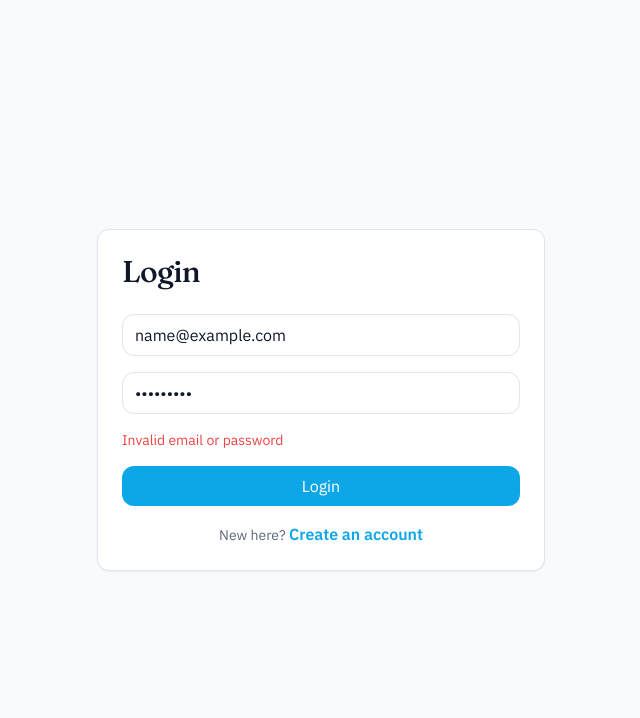
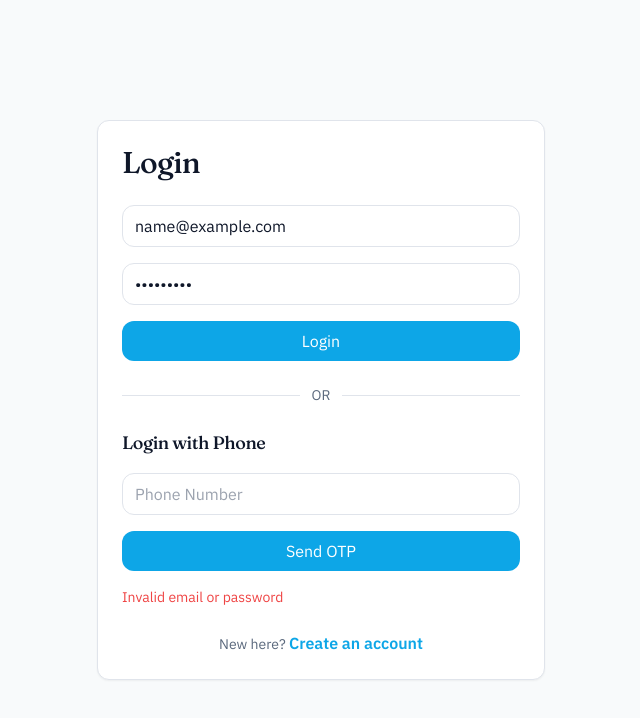
Before and after one commit to Ditsy111/bank-app, a React (Vite) app: page /login in a window 1280 px wide. Both pictures are taken after typing "name@example.com", "Sample123" into the empty fields and a click on the button "Login". Shown: the top 718 px of the page, without its empty margins (319-959 px from the left). Built offline with nearby package versions, Linux system fonts and the light colour scheme; no server answers.

Commit message:
new code

```diff
--- a/src/api/authApi.ts
+++ b/src/api/authApi.ts
@@ -9,15 +9,53 @@ export type LoginResponse = {
   message: string;
 };
 
+
+// =========================
+// OTP REQUEST
+// =========================
+
+export async function requestOtp(
+  phoneNumber: string,
+  purpose: string
+): Promise<string> {
+
+  const res = await fetch(`${BASE_URL}/otp/request`, {
+    method: "POST",
+
+    headers: {
+      "Content-Type": "application/json"
+    },
+
+    body: JSON.stringify({
+      phoneNumber,
+      purpose
+    })
+  });
+
+  if (!res.ok) {
+    throw new Error("OTP request failed");
+  }
+
+  return res.text();
+}
+
+
+// =========================
+// PASSWORD LOGIN
+// =========================
+
 export async function loginApi(
   email: string,
   password: string
-) : Promise<AuthResponse>{
+): Promise<AuthResponse> {
+
   const res = await fetch(`${BASE_URL}/login`, {
     method: "POST",
+
     headers: {
       "Content-Type": "application/json"
     },
+
     body: JSON.stringify({
       email,
       password
@@ -28,8 +66,13 @@ export async function loginApi(
     throw new Error("Login failed");
   }
 
-  return res.json();
+  return res.json();   //this takes email and password as input and returns accessToken and refreshToken as output
 }
+
+
+// =========================
+// OTP VERIFY
+// =========================
 
 export async function verifyOtpApi(
   phoneNumber: string,
@@ -58,19 +101,26 @@ export async function verifyOtpApi(
   return res.json();
 }
 
+
+// =========================
+// REGISTER
+// =========================
+
 export async function registerApi(
   email: string,
   password: string,
   firstName: string,
   lastName: string,
   phoneNumber: string
+): Promise<string> {
 
-) : Promise<string> {
   const res = await fetch(`${BASE_URL}/register`, {
     method: "POST",
+
     headers: {
       "Content-Type": "application/json"
     },
+
     body: JSON.stringify({
       email,
       password,
@@ -87,6 +137,10 @@ export async function registerApi(
   return res.text();
 }
 
+
+// =========================
+// REFRESH TOKEN
+// =========================
 
 export async function refreshApi(
   refreshToken: string
@@ -111,13 +165,16 @@ export async function refreshApi(
   return res.json();
 }
 
+
+// =========================
+// LOGOUT
+// =========================
+
 export async function logoutApi(
   refreshToken: string
 ): Promise<void> {
 
-    const res = await fetch(
-        `${BASE_URL}/logout`,
-        {
+  const res = await fetch(`${BASE_URL}/logout`, {
     method: "POST",
 
     headers: {
@@ -127,8 +184,7 @@ export async function logoutApi(
     body: JSON.stringify({
       refreshToken
     })
-        }
-    );
+  });
 
   if (!res.ok) {
     throw new Error("Logout failed");
--- a/src/context/AuthContext.tsx
+++ b/src/context/AuthContext.tsx
@@ -1,8 +1,9 @@
 import { fetchCurrentUser } from "../api/userApi";
 import { createContext, useContext, useState, useEffect } from "react";
 import { jwtDecode } from "jwt-decode";
-import { refreshApi } from "../api/authApi";
+import { refreshApi, verifyOtpApi } from "../api/authApi";
 import { logoutApi } from "../api/authApi";
+
 
 type AuthContextType = {
   token: string | null;
@@ -13,6 +14,8 @@ type AuthContextType = {
   login: (token: string, refreshToken: string) => Promise<void>;
 
   logout: () => Promise<void>;
+
+  verifyOtp: (phoneNumber: string, otp: string, purpose: string) => Promise<void>;
 
   updateUser: (user: CurrentUser) => void;
 
@@ -87,6 +90,29 @@ export function AuthProvider({ children }: { children: React.ReactNode }) {
       console.error("Failed to load current user", error);
     }
   }
+
+  // =====================================================
+  // verify Otp
+  // =====================================================
+
+
+  async function verifyOtp(
+  phoneNumber: string,
+  otp: string,
+  purpose: string
+) {
+
+  const response = await verifyOtpApi(
+    phoneNumber,
+    otp,
+    purpose
+  );
+
+  await login(
+    response.accessToken,
+    response.refreshToken
+  );
+}
 
 
   // =====================================================
@@ -427,6 +453,7 @@ useEffect(() => {
       value={{
         token,
         refreshToken,
+        verifyOtp,
         user,
         login,
         logout,
--- a/src/pages/LoginPage.tsx
+++ b/src/pages/LoginPage.tsx
@@ -1,5 +1,8 @@
 import { useState } from "react";
-import { loginApi } from "../api/authApi";
+import {
+  loginApi,
+  requestOtp
+} from "../api/authApi";
 import { useAuth } from "../context/AuthContext";
 import { Link, useNavigate } from "react-router-dom";
 import { useBank } from "../context/BankContext";
@@ -8,18 +11,35 @@ export default function LoginPage() {
 
   const navigate = useNavigate();
 
-  const { login } = useAuth();
+  const { login, verifyOtp } = useAuth();
 
-  const {refreshData} = useBank();
+  const { refreshData } = useBank();
 
-  const [email, setEmail] =
-    useState("");
+  // =========================
+  // EMAIL + PASSWORD
+  // =========================
 
-  const [password, setPassword] =
-    useState("");
+  const [email, setEmail] = useState("");
+  const [password, setPassword] = useState("");
 
-  const [error, setError] =
-    useState("");
+  // =========================
+  // PHONE + OTP
+  // =========================
+
+  const [phoneNumber, setPhoneNumber] = useState("");
+  const [otp, setOtp] = useState("");
+
+  const [otpSent, setOtpSent] = useState(false);
+
+  // =========================
+  // ERROR
+  // =========================
+
+  const [error, setError] = useState("");
+
+  // =========================
+  // EMAIL/PASSWORD LOGIN
+  // =========================
 
   async function handleLogin(
     e: React.FormEvent
@@ -27,9 +47,11 @@ export default function LoginPage() {
 
     e.preventDefault();
 
+    setError("");
+
     try {
 
-      const response =await loginApi(
+      const response = await loginApi(
         email,
         password
       );
@@ -48,10 +70,67 @@ export default function LoginPage() {
       setError(
         "Invalid email or password"
       );
+
+    }
+  }
+
+  // =========================
+  // REQUEST OTP
+  // =========================
+
+  async function handleRequestOtp() {
+
+    setError("");
+
+    try {
+
+      await requestOtp(
+        phoneNumber,
+        "LOGIN"
+      );
+
+      setOtpSent(true);
+
+    } catch {
+
+      setError(
+        "Failed to send OTP"
+      );
+
+    }
+  }
+
+  // =========================
+  // VERIFY OTP
+  // =========================
+
+  async function handleVerifyOtp() {
+
+    setError("");
+
+    try {
+
+      await verifyOtp(
+        phoneNumber,
+        otp,
+        "LOGIN"
+      );
+
+      await refreshData();
+
+      navigate("/");
+
+    } catch {
+
+      setError(
+        "Invalid OTP"
+      );
+
     }
   }
 
   return (
+
     <div className="min-h-screen flex items-center justify-center bg-background">
 
       <div className="w-full max-w-md bg-card border border-border rounded-xl p-6 shadow-sm">
@@ -59,6 +138,11 @@ export default function LoginPage() {
         <h1 className="text-3xl font-bold mb-6">
           Login
         </h1>
+
+
+        {/* ================================= */}
+        {/* EMAIL + PASSWORD LOGIN */}
+        {/* ================================= */}
 
         <form
           onSubmit={handleLogin}
@@ -80,18 +164,10 @@ export default function LoginPage() {
             placeholder="Password"
             value={password}
             onChange={(e) =>
-              setPassword(
-                e.target.value
-              )
+              setPassword(e.target.value)
             }
             className="w-full border border-border rounded-lg px-3 py-2"
           />
-
-          {error && (
-            <div className="text-red-500 text-sm">
-              {error}
-            </div>
-          )}
 
           <button
             type="submit"
@@ -100,19 +176,123 @@ export default function LoginPage() {
             Login
           </button>
 
-          <div className="text-center mt-4">
+        </form>
+
+
+        {/* ================================= */}
+        {/* OR */}
+        {/* ================================= */}
+
+        <div className="flex items-center gap-3 my-6">
+
+          <div className="flex-1 border-t border-border" />
+
+          <span className="text-sm text-muted-foreground">
+            OR
+          </span>
+
+          <div className="flex-1 border-t border-border" />
+
+        </div>
+
+
+        {/* ================================= */}
+        {/* PHONE + OTP LOGIN */}
+        {/* ================================= */}
+
+        <div className="space-y-4">
+
+          <h2 className="text-lg font-semibold">
+            Login with Phone
+          </h2>
+
+
+          <input
+            type="tel"
+            placeholder="Phone Number"
+            value={phoneNumber}
+            onChange={(e) =>
+              setPhoneNumber(e.target.value)
+            }
+            className="w-full border border-border rounded-lg px-3 py-2"
+          />
+
+
+          {!otpSent && (
+
+            <button
+              type="button"
+              onClick={handleRequestOtp}
+              className="w-full bg-primary text-white py-2 rounded-lg"
+            >
+              Send OTP
+            </button>
+
+          )}
+
+
+          {otpSent && (
+
+            <>
+
+              <input
+                type="text"
+                placeholder="Enter OTP"
+                value={otp}
+                onChange={(e) =>
+                  setOtp(e.target.value)
+                }
+                className="w-full border border-border rounded-lg px-3 py-2"
+              />
+
+
+              <button
+                type="button"
+                onClick={handleVerifyOtp}
+                className="w-full bg-primary text-white py-2 rounded-lg"
+              >
+                Verify OTP
+              </button>
+
+            </>
+
+          )}
+
+        </div>
+
+
+        {/* ================================= */}
+        {/* ERROR */}
+        {/* ================================= */}
+
+        {error && (
+
+          <div className="text-red-500 text-sm mt-4">
+            {error}
+          </div>
+
+        )}
+
+
+        {/* ================================= */}
+        {/* REGISTER */}
+        {/* ================================= */}
+
+        <div className="text-center mt-6">
+
           <span className="text-sm text-muted-foreground">
             New here?{" "}
           </span>
 
           <Link
             to="/register"
-              className="text-primary font-semibold hover:underline">
+            className="text-primary font-semibold hover:underline"
+          >
             Create an account
           </Link>
+
         </div>
 
-        </form>
       </div>
 
     </div>
```
Lines whose indentation alone changed are shown as unchanged.
